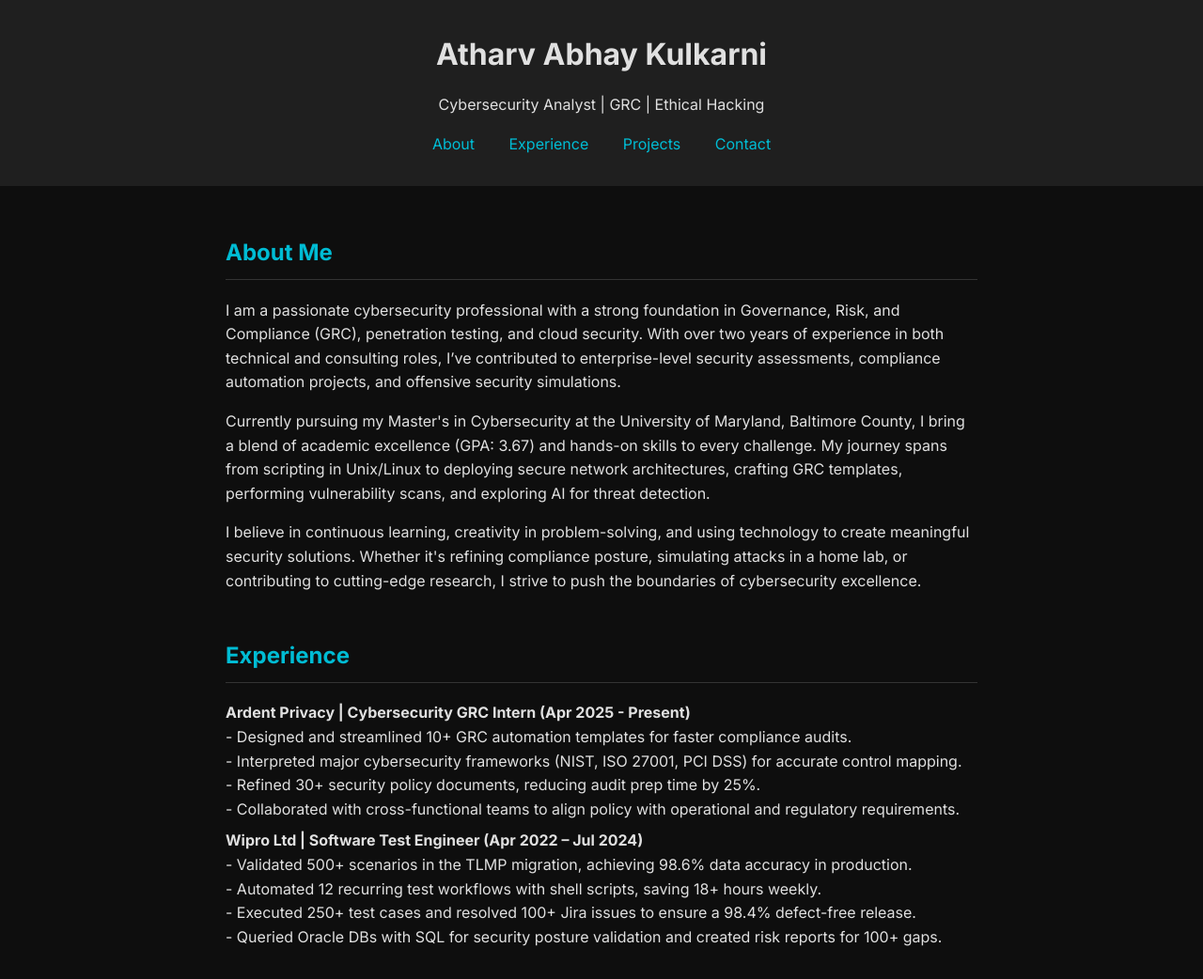
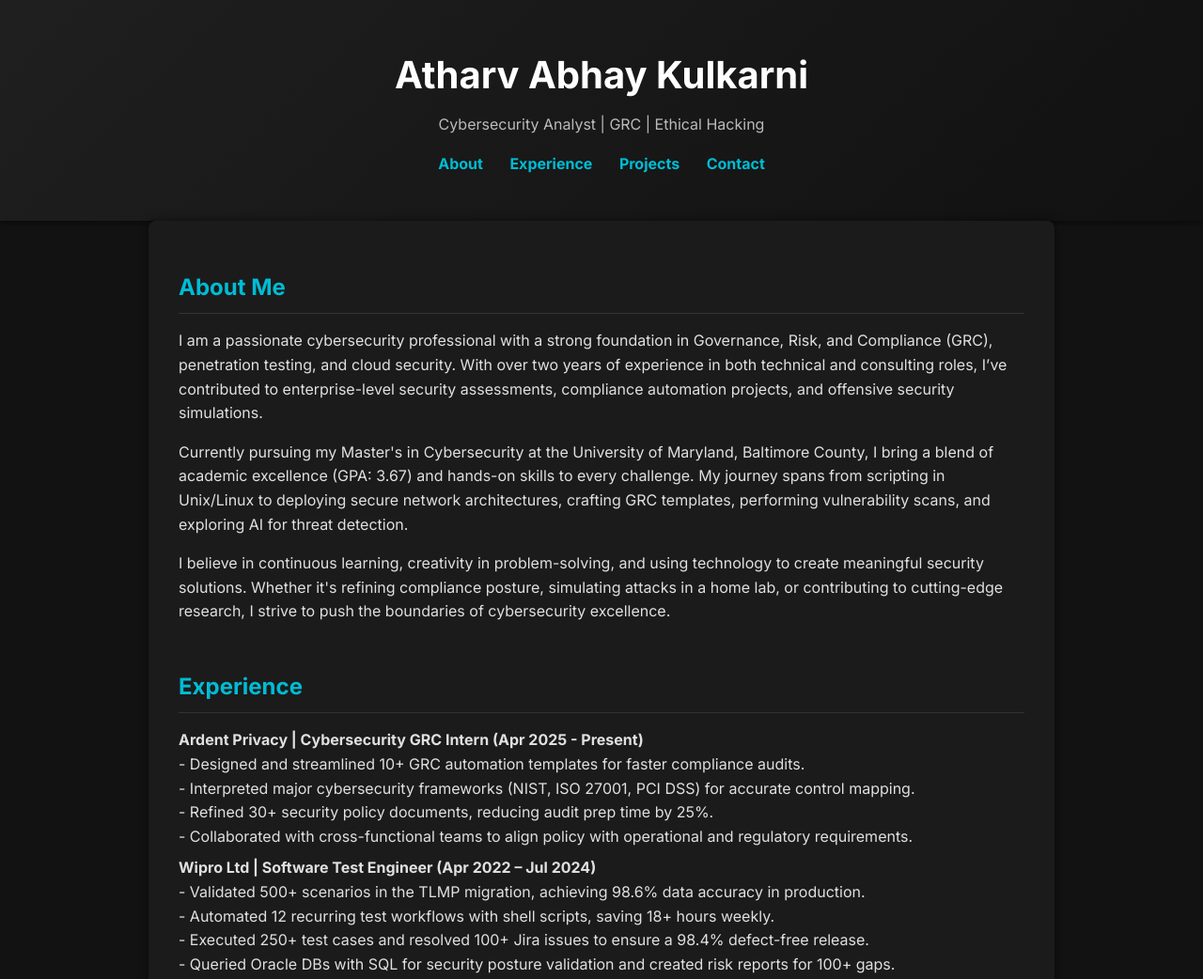
Before and after one commit to athukarad109/atharv-kulkarni, a plain HTML site: page index.html in a window 1280 px wide. Shown: the top 1042 px of the page at 94% size. Drawn offline with Linux system fonts and the light colour scheme.

Commit message:
Enhance styling for dark theme

```diff
--- a/index.html
+++ b/index.html
@@ -9,28 +9,44 @@
   body {
     margin: 0;
     font-family: 'Inter', sans-serif;
-      background-color: #0e0e0e;
+    background-color: #121212;
     color: #e0e0e0;
     line-height: 1.6;
   }
   header {
-      background: #1f1f1f;
-      padding: 2rem;
+    background: linear-gradient(135deg, #1f1f1f, #111);
+    padding: 3rem 2rem;
     text-align: center;
+    box-shadow: 0 2px 5px rgba(0,0,0,0.5);
   }
   header h1 {
     margin: 0;
-      font-size: 2rem;
+    font-size: 2.5rem;
+    color: #fff;
+  }
+  header p {
+    color: #bbbbbb;
+    margin-top: 0.5rem;
+  }
+  nav {
+    margin-top: 1rem;
   }
   nav a {
-      margin: 0 1rem;
+    margin: 0 0.75rem;
     color: #00bcd4;
     text-decoration: none;
+    font-weight: 700;
+  }
+  nav a:hover {
+    color: #80deea;
   }
   .container {
-      max-width: 800px;
+    max-width: 900px;
     margin: auto;
     padding: 2rem;
+    background: #1b1b1b;
+    border-radius: 8px;
+    box-shadow: 0 0 10px rgba(0,0,0,0.5);
   }
   section {
     margin-bottom: 3rem;
@@ -39,6 +55,7 @@
     color: #00bcd4;
     border-bottom: 1px solid #333;
     padding-bottom: 0.5rem;
+    margin-bottom: 1rem;
   }
   ul {
     list-style: none;
@@ -51,9 +68,14 @@
     text-align: center;
     padding: 2rem;
     background: #1f1f1f;
+    color: #777;
+    font-size: 0.9rem;
   }
   a {
     color: #00bcd4;
+  }
+  a:hover {
+    color: #80deea;
   }
 </style>
 </head>
```
Lines whose indentation alone changed are shown as unchanged.
